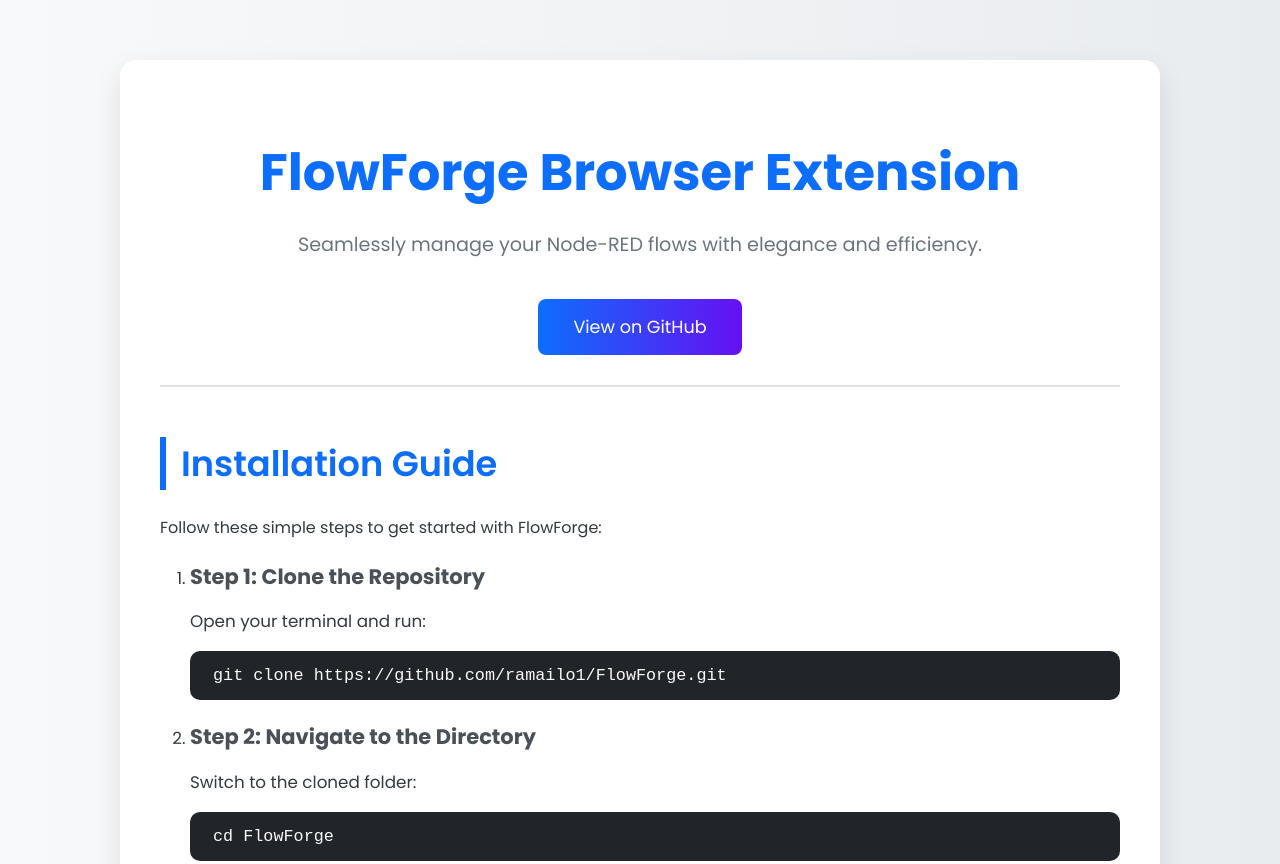
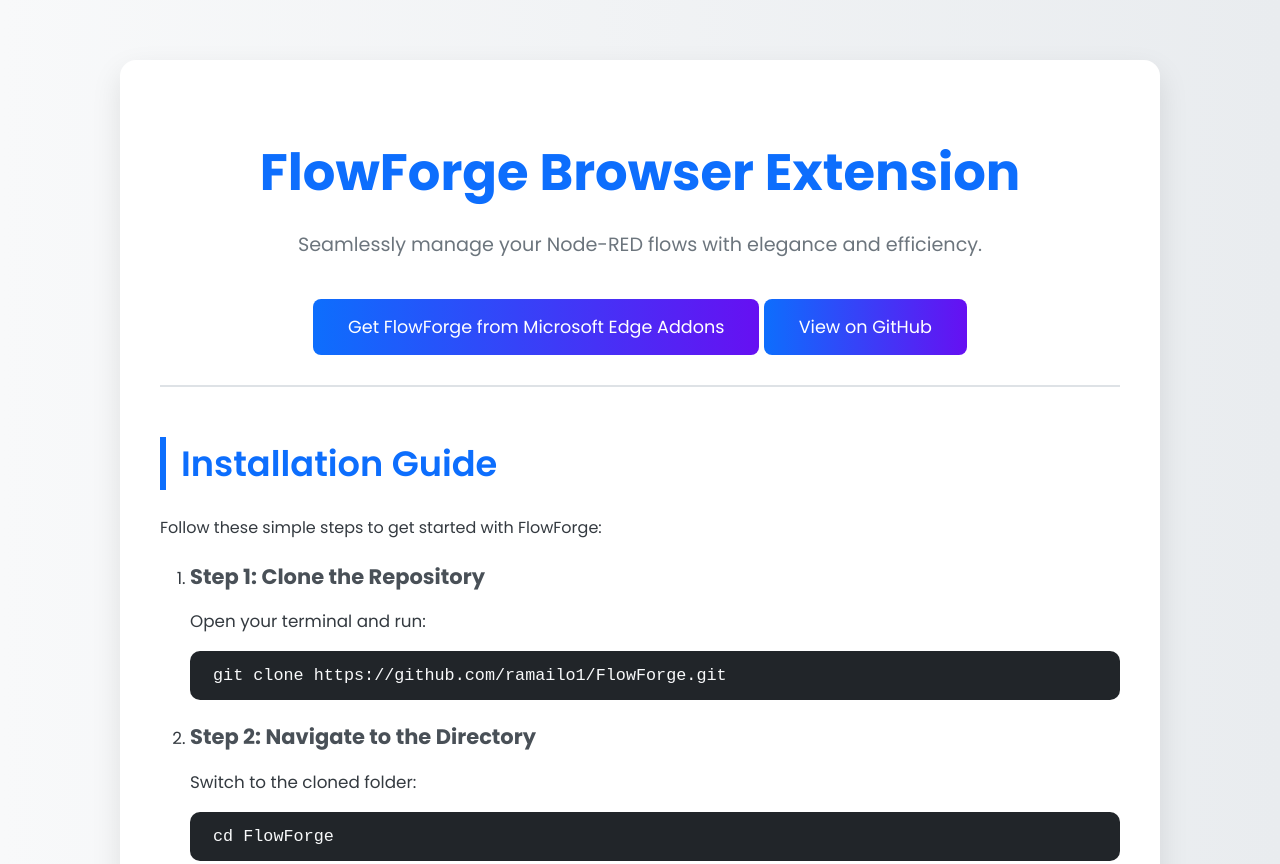
Before and after one commit to ramailo1/FlowForge, a browser extension: page docs/index.html in a window 1280 px wide. Shown: the top 864 px of the page. Drawn offline with Linux system fonts and the light colour scheme.

Commit message:
Feat: Add Edge Add-ons store link to index.html

```diff
--- a/docs/index.html
+++ b/docs/index.html
@@ -143,6 +143,7 @@
         <header>
             <h1>FlowForge Browser Extension</h1>
             <p>Seamlessly manage your Node-RED flows with elegance and efficiency.</p>
+            <a href="https://microsoftedge.microsoft.com/addons/detail/flowforge/lmhmdhckpicbkiifnjcljjecgkpmejok" class="button" target="_blank">Get FlowForge from Microsoft Edge Addons</a>
             <a href="https://github.com/ramailo1/FlowForge" class="button" target="_blank">View on GitHub</a>
         </header>
 
```
